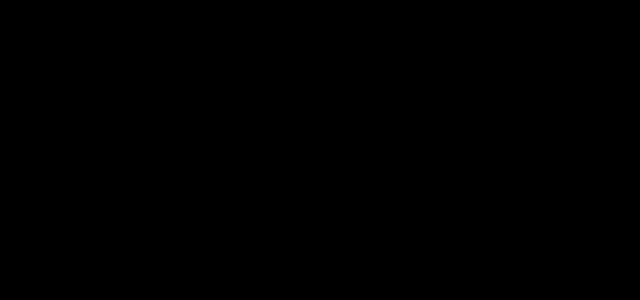
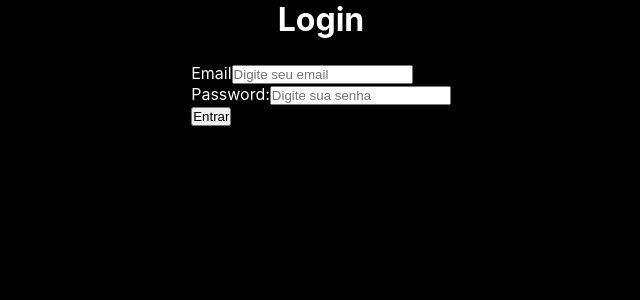
Before and after one commit to joaoffaragao/vgbr_app, a React (Create React App) app: page /login in a window 1280 px wide. Shown: the top 300 px of the page, without its empty margins (319-959 px from the left). Built offline with nearby package versions, Linux system fonts and the light colour scheme; a web font is replaced by a local one.

Commit message:
feat: rota implemtada

```diff
--- a/package.json
+++ b/package.json
@@ -23,7 +23,7 @@
     "framer-motion": "^7.2.1",
     "react": "^18.2.0",
     "react-dom": "^18.2.0",
-    "react-hook-form": "^7.34.2",
+    "react-hook-form": "^7.39.3",
     "react-icons": "^4.4.0",
     "react-router-dom": "^6.3.0",
     "react-scripts": "5.0.1",
--- a/src/pages/dashBoard/index.tsx
+++ b/src/pages/dashBoard/index.tsx
@@ -68,6 +68,7 @@
             </div>
           </button>
           <button onClick={() => navigate("/rank")}>Rank</button>
+          <button onClick={() => navigate("/login")}>Staff</button>
         </nav>
       </Container>
     );
--- a/src/pages/login/index.tsx
+++ b/src/pages/login/index.tsx
@@ -2,9 +2,9 @@
 import * as yup from "yup";
 import { yupResolver } from "@hookform/resolvers/yup";
 import { useContext } from "react";
-import { useForm } from "react-hook-form/dist/useForm";
 
 import { LoginContext } from "../../provider/loginProvider";
+import { useForm } from "react-hook-form";
 
 const schema = yup
   .object({
@@ -47,7 +47,7 @@
             type={"text"}
             {...register("email")}
           />
-          <p>error={errors.email?.message?.toString()}</p>
+          {errors.email?.message && <p>{errors.email?.message?.toString()}</p>}
         </div>
         <div className="InputBox">
           <label htmlFor="password">Password:</label>
@@ -56,7 +56,9 @@
             type={"password"}
             {...register("password")}
           />
-          <p>error={errors.password?.message?.toString()}</p>
+          {errors.password?.message && (
+            <p>{errors.password?.message?.toString()}</p>
+          )}
         </div>
         {erroRequisicao && <span>{erroRequisicao}</span>}
         <button>Entrar</button>
--- a/src/pages/login/style.ts
+++ b/src/pages/login/style.ts
@@ -1,6 +1,12 @@
 import styled from "styled-components";
 
 const Container = styled.div`
+  display: flex;
+  flex-direction: column;
+  width: 100%;
+  height: 100vh;
+  align-items: center;
+  gap: 1.5rem;
   color: white;
 `;
 
--- a/src/pages/staff/index.tsx
+++ b/src/pages/staff/index.tsx
@@ -1,7 +1,11 @@
 import Container from "./style";
 
 const Staff = () => {
-  return <Container></Container>;
+  return (
+    <Container>
+      <h1>Staff</h1>
+    </Container>
+  );
 };
 
 export default Staff;
--- a/src/provider/admProvider/index.tsx
+++ b/src/provider/admProvider/index.tsx
@@ -1,6 +1,6 @@
 import { useState } from "react";
 import { createContext } from "react";
-import { useNavigate } from "react-router-dom";
+import { Outlet, useNavigate } from "react-router-dom";
 import getProfileRequest from "../../service/getProfileRequest";
 
 import { useForm } from "react-hook-form";
@@ -59,9 +59,9 @@
   }
 
   return (
-    <AdmContext.Provider
-      value={{ adm, getProfile, token, addToken }}
-    ></AdmContext.Provider>
+    <AdmContext.Provider value={{ adm, getProfile, token, addToken }}>
+      <Outlet />
+    </AdmContext.Provider>
   );
 };
 
--- a/src/routes/MainRoutes.tsx
+++ b/src/routes/MainRoutes.tsx
@@ -12,7 +12,7 @@
 import AdmProvider from "../provider/admProvider";
 import LoginProvider from "../provider/loginProvider";
 import Staff from "../pages/staff";
-import { Login } from "@mui/icons-material";
+import Login from "../pages/login";
 
 const MainRoutes = () => {
   return (
```
Also changed, not shown: 1 other file (tests, documents, lock files or other folders).
